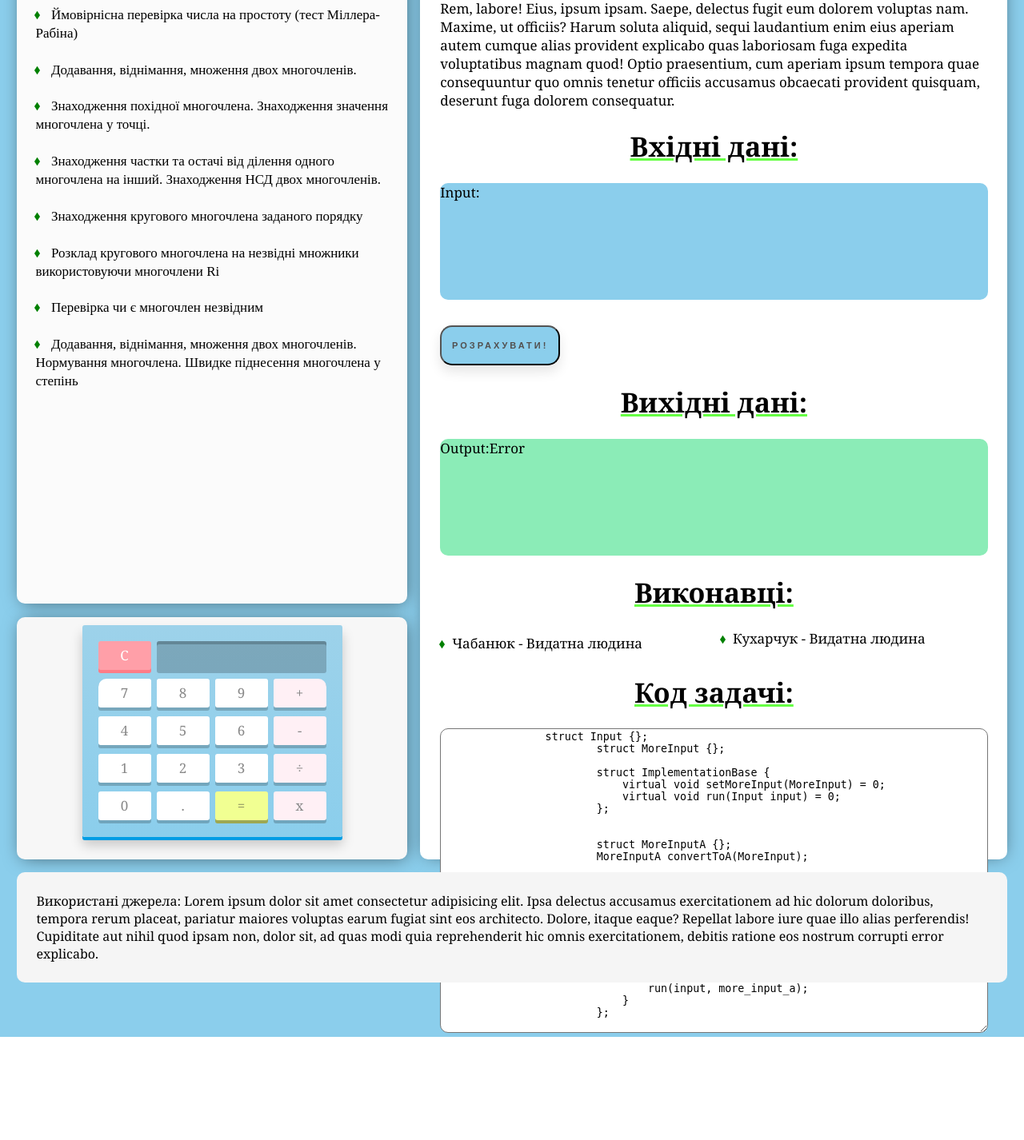
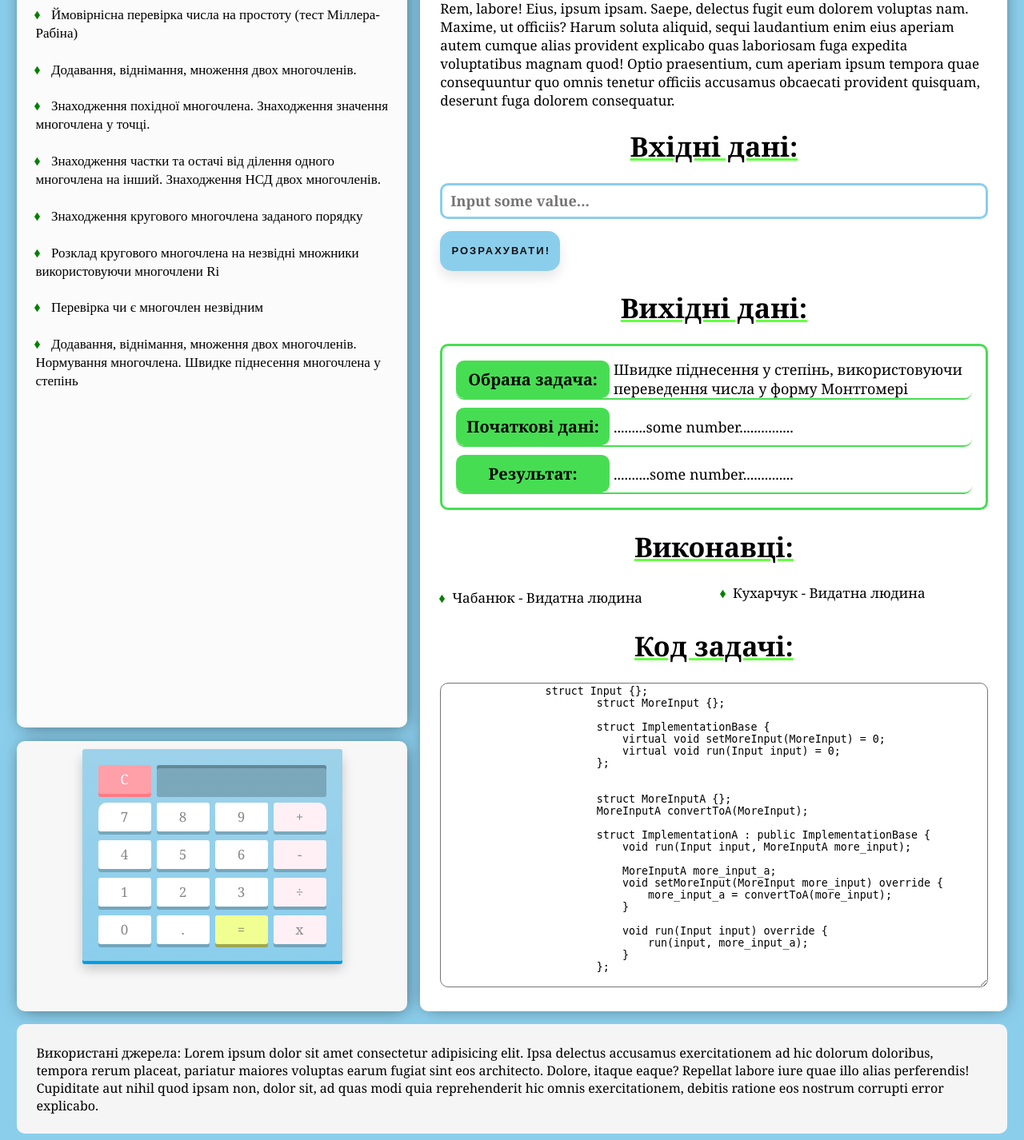
Before and after one commit to chabaniuk-m/gap-demo, a Flask app: page /solution_test in a window 1280 px wide. Shown: the part 621-2047 px from the top of the page at 80% size. Before the commit the page ends 1918 px from the top, so only its background shows below. Run offline with Flask 2, Linux system fonts and the light colour scheme.

Commit message:
Changed styles for input/output field. Added function derivative.

```diff
--- a/static/main_style.css
+++ b/static/main_style.css
@@ -79,16 +79,25 @@ textarea {
     width: 100%;
     height: auto;
 }
-
+/*Input field style*/
 .input{
   width: 100%;
-  height: 10%;
-  background-color: #8bceec;
-
+}
+.input input {
+  width: 100%;
+  height: 45px;
+  color: black;
+  font-size: 18px;
+  padding-left: 10px;
+  border: 3px solid #8bceec;
+  outline: none;
+  font-family: Cambria, Cochin, Georgia, Times, 'Times New Roman', serif;
+  font-weight: 700;
 }
 
+/*Input submit button style*/
 
-button.input {
+input[type=submit] {
   text-decoration: none;
   display: inline-block;
   margin-top: 15px;
@@ -96,30 +105,60 @@ button.input {
   height: 50px;
   line-height: 45px;
   border-radius: 15px;
-  font-size: 11px;
+  font-size: 13px;
   text-transform: uppercase;
   text-align: center;
-  letter-spacing: 3px;
-  font-weight: 600;
-  color: #524f4e;
+  letter-spacing: 2px;
+  font-weight: 700;
+  color: #111010;
   background: #8bceec;
   box-shadow: 0 8px 15px rgba(0, 0, 0, .1);
   transition: .3s;
+  border: none;
+  padding-left: 8px;
 }
-button.input:hover {
+input[type=submit]:hover {
   background: #2EE59D;
   box-shadow: 0 15px 20px rgba(46, 229, 157, .4);
   color: white;
   transform: translateY(-7px);
 }
 
-
+/*Result field*/
 .output{
   width: 100%;
-  height: 10%;
-  background-color: #8becb7;
+  height: auto;
+  border: 3px solid rgba(12, 210, 29, 0.755);
+  padding: 1%;
+  font-size: 18px;
 }
-
+.output .block {
+  display: flex;
+  flex-direction: row;
+  align-items: center;
+  height: auto;
+  margin: 10px;
+  padding: 0;
+  border-bottom: 2px solid rgba(12, 210, 29, 0.755);
+}
+.output .block p {
+  display: block;
+  font-weight: 900;
+  font-size: 20px;
+  background-color: rgba(12, 210, 29, 0.755);
+  height: auto;
+  width: 30%;
+  margin: 0;
+  padding: 10px;
+  text-align: center;
+}
+.output .block span {
+  display: block;
+  height: auto;
+  background-color: white;
+  margin-left: 5px;
+  width: 70%;
+}
 div.error{
   width: 100%;
   height: 10%;
@@ -132,7 +171,7 @@ h1.error{
   text-decoration: 3px #ec5c5c underline;
 }
 
-
+/*Adaptive styles for the content*/
 @media (max-width: 992px){
     .main {
         flex-direction: column;
@@ -341,3 +380,4 @@ h1 {
     top: 4px;
     box-shadow: 0px 0px #d3545d;
   }
+/*Input part og the page*/
--- a/templates/error_page.html
+++ b/templates/error_page.html
@@ -4,9 +4,9 @@
     <meta charset="UTF-8" />
     <meta http-equiv="X-UA-Compatible" content="IE=edge" />
     <meta name="viewport" content="width=device-width, initial-scale=1.0" />
-    <link rel="stylesheet" href="static/main_style.css" />
+    <link rel="stylesheet" href="../static/main_style.css" />
     <title>Error test page</title>
-    <script src="static/calculator.js" async></script>
+    <script src="../static/calculator.js" async></script>
   </head>
   <body>
     <div class="wrap_flex">
--- a/templates/main_page.html
+++ b/templates/main_page.html
@@ -4,9 +4,9 @@
     <meta charset="UTF-8">
     <meta http-equiv="X-UA-Compatible" content="IE=edge">
     <meta name="viewport" content="width=device-width, initial-scale=1.0">
-    <link rel = "stylesheet" href = "static/main_style.css">
+    <link rel = "stylesheet" href = "../static/main_style.css">
     <title>Main page</title>
-    <script src="static/calculator.js" async></script>
+    <script src="../static/calculator.js" async></script>
 </head>
 <body>
     <div class="wrap_flex">
--- a/templates/solution_test.html
+++ b/templates/solution_test.html
@@ -4,9 +4,9 @@
     <meta charset="UTF-8" />
     <meta http-equiv="X-UA-Compatible" content="IE=edge" />
     <meta name="viewport" content="width=device-width, initial-scale=1.0" />
-    <link rel="stylesheet" href="static/main_style.css" />
+    <link rel="stylesheet" href="../static/main_style.css" />
     <title>Solution test page</title>
-    <script src="static/calculator.js" async></script>
+    <script src="../static/calculator.js" async></script>
   </head>
   <body>
     <div class="wrap_flex">
@@ -159,12 +159,33 @@
           </p>
 
           <h1>Вхідні дані:</h1>
-          <div class="input"><p>Input:</p> </div>
-          <button class="input">
-            Розрахувати!
-          </button>
+          <form action="">
+            <div class="input">
+              <input type="text" name="inputInfo" placeholder="Input some value...">
+            </div>
+            <input type="submit" class="input" name = "submitInputInfo" value = "Розрахувати!">
+          </form>
+
           <h1>Вихідні дані: </h1>
-          <div class="output"><p>Output:Error</p></div>
+          <div class="output">
+
+            <div class="block">
+              <p>Обрана задача: </p>
+              <span>Швидке піднесення у степінь, використовуючи переведення
+                числа у форму Монтгомері</span>
+            </div>
+
+            <div class="block">
+              <p>Початкові дані: </p>
+              <span>.........some number...............</span>
+            </div>
+
+            <div class="block">
+              <p>Результат: </p>
+              <span>..........some number..............</span>
+            </div>
+
+          </div>
           <div class="authors">
             <h1>Виконавці:</h1>
             <ul>
```
Also changed, not shown: 2 other files.
